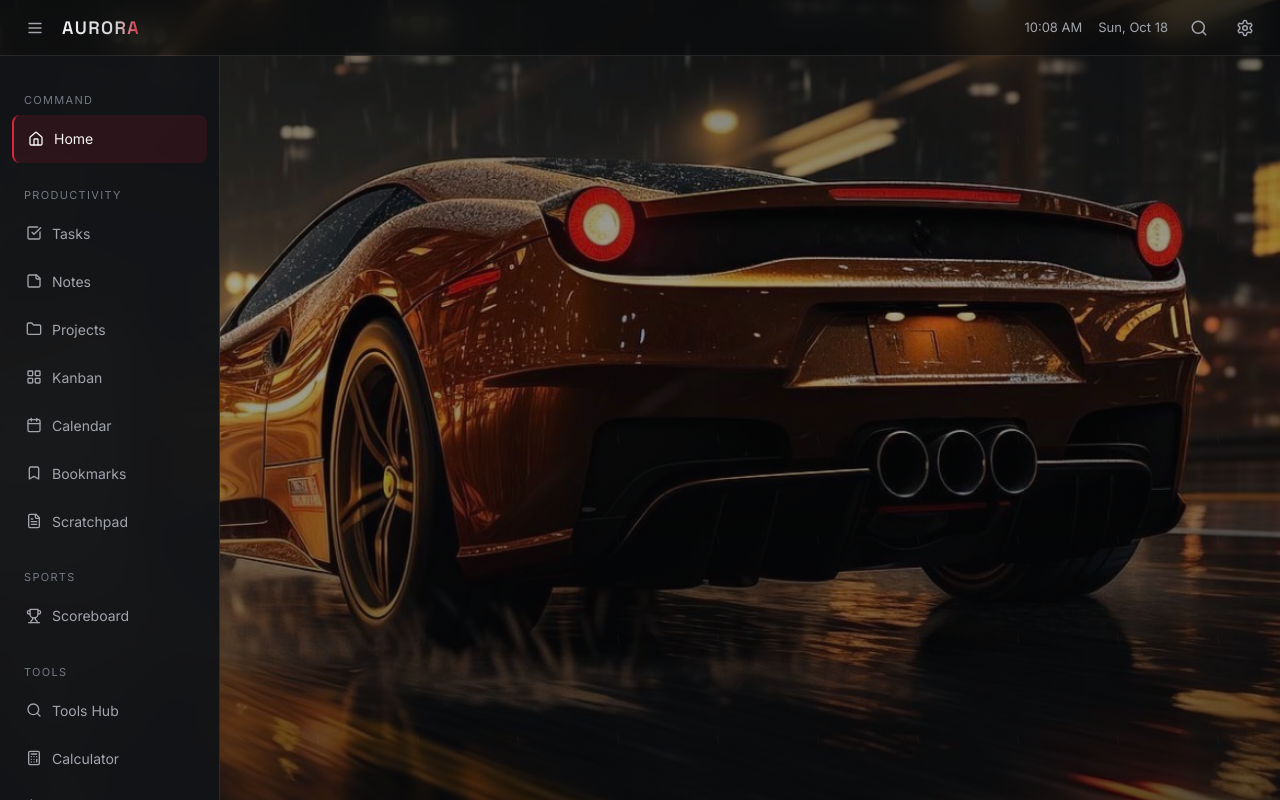
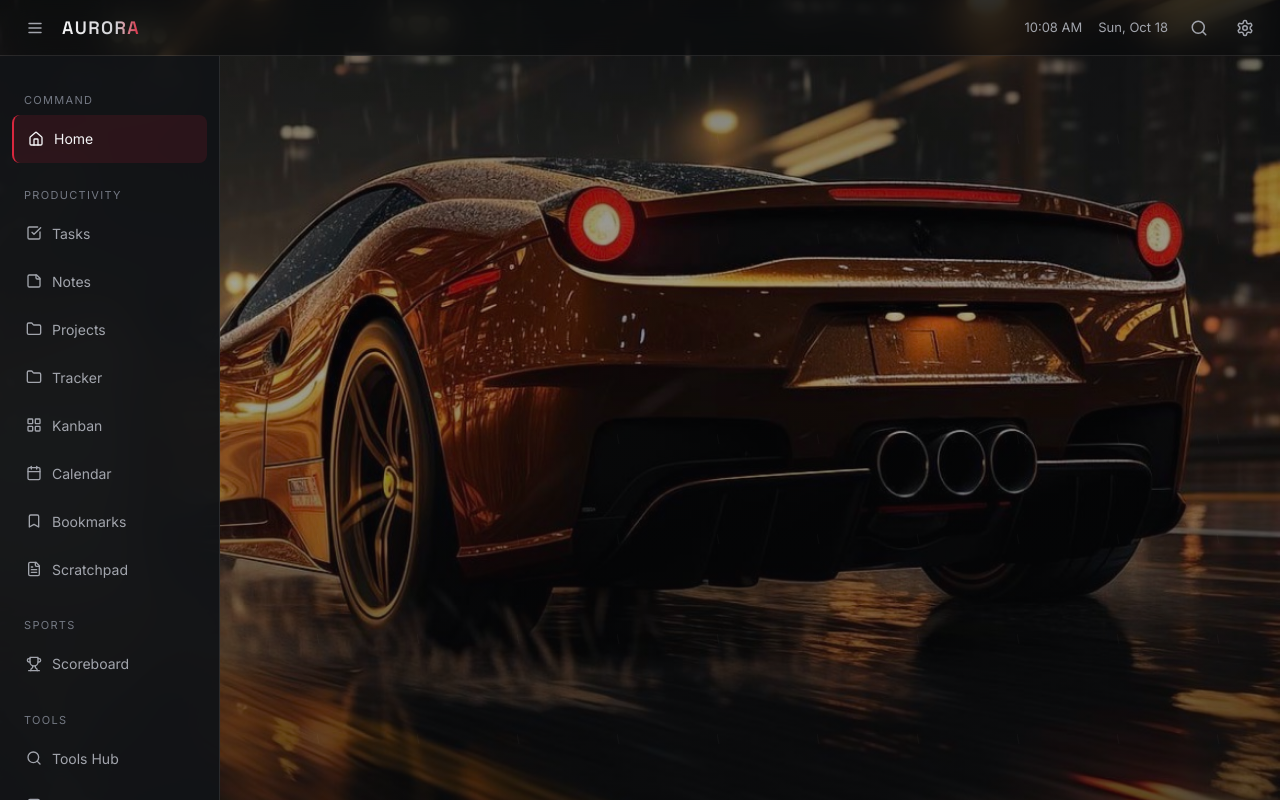
Before and after one commit to PopcornParty/aurora-command-centre, a React (Vite) app: page / in a window 1280 px wide. Built offline with nearby package versions, Linux system fonts and the light colour scheme.

Commit message:
Add Tracker route and navigation

```diff
--- a/src/App.tsx
+++ b/src/App.tsx
@@ -23,18 +23,19 @@ import Kanban from './pages/Kanban'
 import FocusMode from './pages/FocusMode'
 import FileWorkspace from './pages/FileWorkspace'
 import ToolsHub from './pages/ToolsHub'
+import Tracker from './pages/Tracker'
 import { loadJSON } from './lib/storage'
 
-type Page = 'home' | 'tasks' | 'notes' | 'projects' | 'bookmarks' | 'scratchpad' | 'calculator' | 'converter' | 'timer' | 'stopwatch' | 'textutils' | 'json' | 'color' | 'datecalc' | 'password' | 'fileviewer' | 'settings' | 'scoreboard' | 'calendar' | 'kanban' | 'focus' | 'files' | 'toolshub'
+type Page = 'home' | 'tasks' | 'notes' | 'projects' | 'bookmarks' | 'scratchpad' | 'calculator' | 'converter' | 'timer' | 'stopwatch' | 'textutils' | 'json' | 'color' | 'datecalc' | 'password' | 'fileviewer' | 'settings' | 'scoreboard' | 'calendar' | 'kanban' | 'focus' | 'files' | 'toolshub' | 'tracker'
 
-const VALID: Page[] = ['home','tasks','notes','projects','bookmarks','scratchpad','calculator','converter','timer','stopwatch','textutils','json','color','datecalc','password','fileviewer','settings','scoreboard','calendar','kanban','focus','files','toolshub']
+const VALID: Page[] = ['home','tasks','notes','projects','bookmarks','scratchpad','calculator','converter','timer','stopwatch','textutils','json','color','datecalc','password','fileviewer','settings','scoreboard','calendar','kanban','focus','files','toolshub','tracker']
 
 const PAGE_LABELS: Record<Page, string> = {
   home: 'Home', tasks: 'Tasks', notes: 'Notes', projects: 'Projects', bookmarks: 'Bookmarks',
   scratchpad: 'Scratchpad', calculator: 'Calculator', converter: 'Converter', timer: 'Timer',
   stopwatch: 'Stopwatch', textutils: 'Text Utils', json: 'JSON', color: 'Colour',
   datecalc: 'Date Calc', password: 'Password', fileviewer: 'File Viewer', settings: 'Settings',
-  scoreboard: 'Scoreboard', calendar: 'Calendar', kanban: 'Kanban', focus: 'Focus', files: 'Files', toolshub: 'Tools Hub'
+  scoreboard: 'Scoreboard', calendar: 'Calendar', kanban: 'Kanban', focus: 'Focus', files: 'Files', toolshub: 'Tools Hub', tracker: 'Tracker'
 }
 
 function getPageFromHash(): Page {
@@ -120,6 +121,7 @@ export default function App() {
       { id: 'tasks' as Page, label: 'Tasks', icon: CheckSquare },
       { id: 'notes' as Page, label: 'Notes', icon: StickyNote },
       { id: 'projects' as Page, label: 'Projects', icon: Folder },
+      { id: 'tracker' as Page, label: 'Tracker', icon: Folder },
       { id: 'kanban' as Page, label: 'Kanban', icon: LayoutGrid },
       { id: 'calendar' as Page, label: 'Calendar', icon: Calendar },
       { id: 'bookmarks' as Page, label: 'Bookmarks', icon: Bookmark },
@@ -175,6 +177,7 @@ export default function App() {
       case 'focus': return <FocusMode />
       case 'files': return <FileWorkspace />
       case 'toolshub': return <ToolsHub />
+      case 'tracker': return <Tracker />
       default: return <HomePage greeting={greeting} setPage={setPage} />
     }
   }
```
